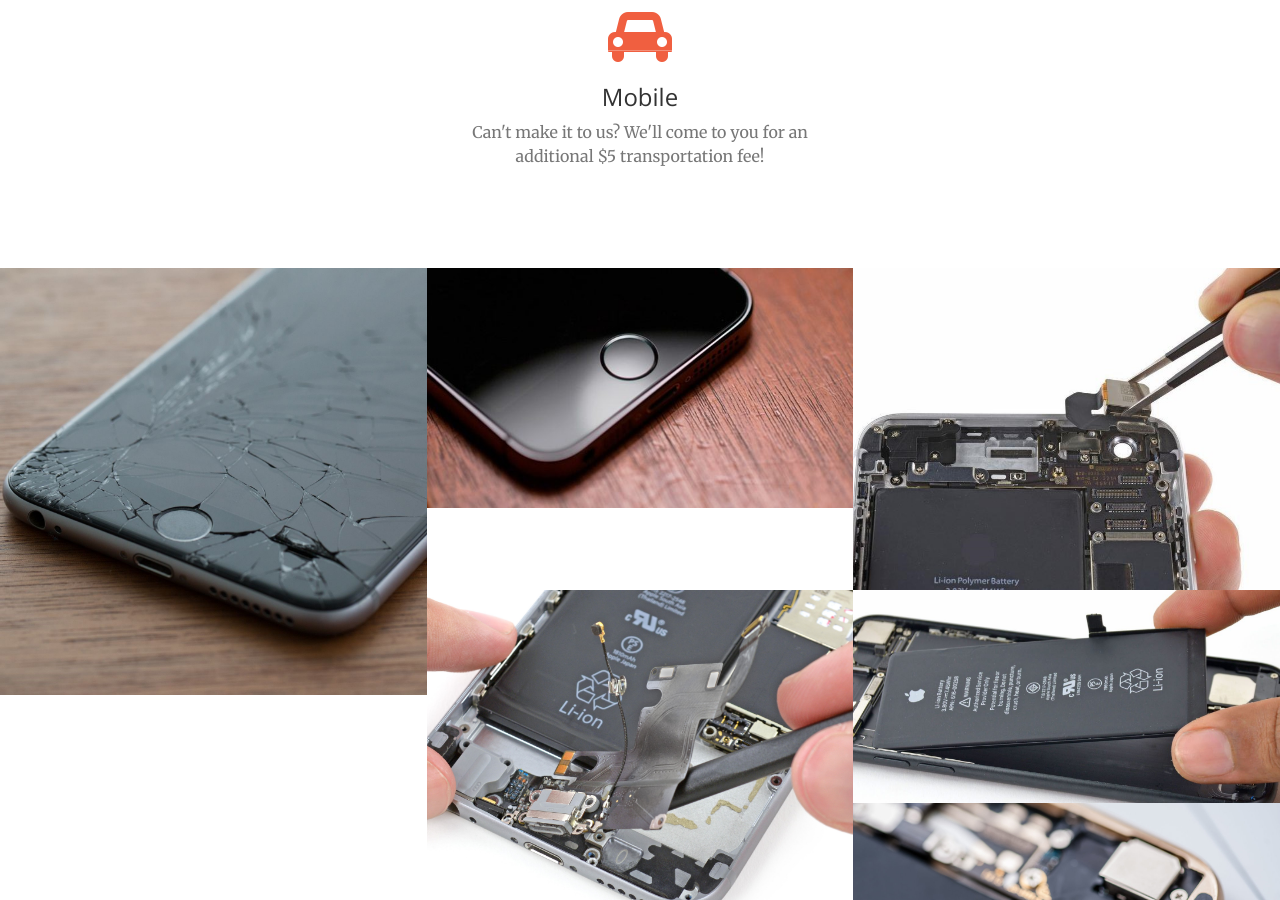
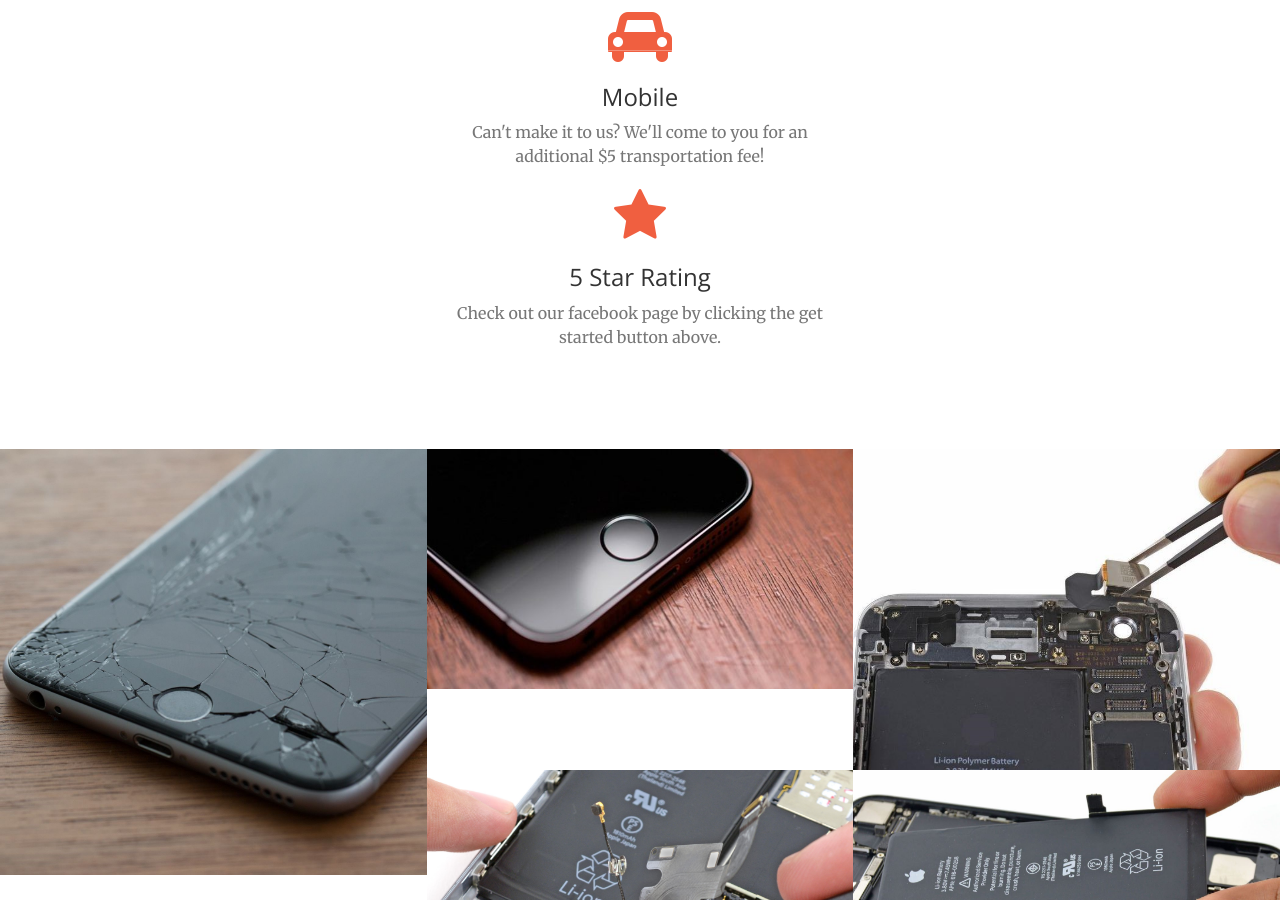
Before and after one commit to SuhaibElkomy/613iphonerepair, a Jekyll site: the page built from index.html, in a window 1280 px wide and 900 px high, scrolled down 2335 px. Built offline with Jekyll 4.4.1, drawn with Linux system fonts in a browser that asks for light colours.

Commit message:
Update WalletFriendly.html

```diff
--- a/_includes/WalletFriendly.html
+++ b/_includes/WalletFriendly.html
@@ -23,4 +23,12 @@
                     <h3>Mobile</h3>
                     <p class="text-muted">Can't make it to us? We'll come to you for an additional $5 transportation fee!</p>
                 </div>
+                 <div class="container">
+        <div class="row">
+            <div class="text-center">
+                <div class="service-box">
+                    <i class="fa fa-4x fa-star wow bounceIn text-primary"></i>
+                    <h3>5 Star Rating</h3>
+                    <p class="text-muted">Check out our facebook page by clicking the get started button above.</p>
+                </div>
                 </section>
```
